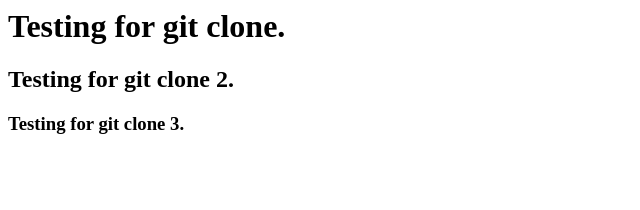
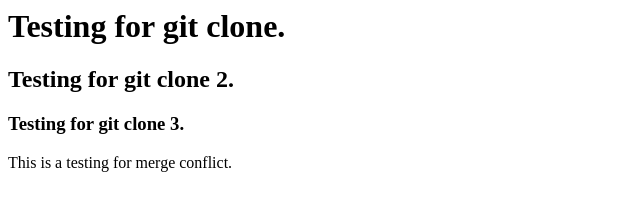
Before and after one commit to Sudhanshu-6991/demo-repo-1, a plain HTML site: page index.html in a window 1280 px wide. Shown: the whole page, without its empty margins (0-640 px from the left). Drawn offline with Linux system fonts and the light colour scheme.

Commit message:
adding for git conflict scenario - I

```diff
--- a/index.html
+++ b/index.html
@@ -1,3 +1,5 @@
 <h1> Testing for git clone. </h1>
 <h2> Testing for git clone 2. </h2>
 <h3> Testing for git clone 3. </h3>
+
+<p> This is a testing for merge conflict.</p>
```
